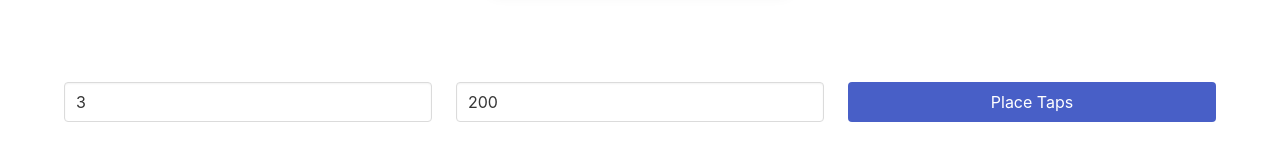
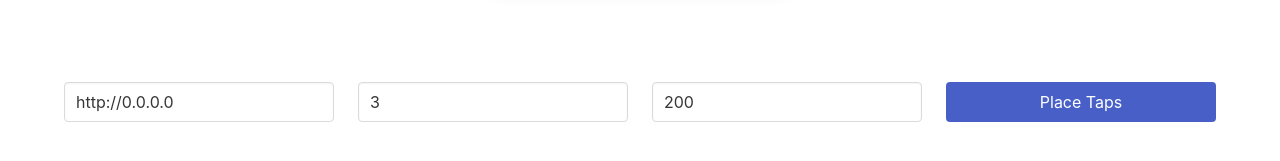
Before and after one commit to daniel-stoneuk/tap-placement-web, an Angular app: page / in a window 1280 px wide. Shown: the part 523-684 px from the top of the page. Built offline with nearby package versions, Linux system fonts and the light colour scheme; no server answers; what @agm/core would draw is missing.

Commit message:
Added input field to change server IP

```diff
--- a/src/app/app.component.html
+++ b/src/app/app.component.html
@@ -48,14 +48,30 @@
       <div class="container">
         <div class="columns is-centered">
           <div class="column">
-              <input class="input" type="number" [(ngModel)]="taps" placeholder="Taps">
+            <input
+              class="input"
+              type="text"
+              [(ngModel)]="api"
+              placeholder="API Endpoint"
+            />
           </div>
           <div class="column">
-
-            <input class="input" type="number" [(ngModel)]="size" placeholder="Size of area">
+            <input
+              class="input"
+              type="number"
+              [(ngModel)]="taps"
+              placeholder="Taps"
+            />
           </div>
           <div class="column">
-
+            <input
+              class="input"
+              type="number"
+              [(ngModel)]="size"
+              placeholder="Size of area"
+            />
+          </div>
+          <div class="column">
             <a
               style="width: 100%"
               class="button is-link"
--- a/src/app/app.component.ts
+++ b/src/app/app.component.ts
@@ -21,6 +21,7 @@ export class AppComponent {
 
   size: number = 200;
   taps: number = 3;
+  api: string = "http://0.0.0.0";
 
   requesting: boolean = false;
 
@@ -36,8 +37,8 @@ export class AppComponent {
   async request() {
     this.requesting = true;
     // let BASE_API = "http://ts.jones-matthew.uk";
-    let BASE_API = "http://0.0.0.0";
-    this.http.get(`${BASE_API}:25565/giveLocation?long=${this.sendLng}&lat=${this.sendLat}&taps=${this.taps}&size=${this.size}`).toPromise().then(data => {
+    // let BASE_API = "http://0.0.0.0";
+    this.http.get(`${this.api}:25565/giveLocation?long=${this.sendLng}&lat=${this.sendLat}&taps=${this.taps}&size=${this.size}`).toPromise().then(data => {
       console.log(data);
       let image = data['image'];
       console.log(image)
```
Lines whose indentation alone changed are shown as unchanged.
